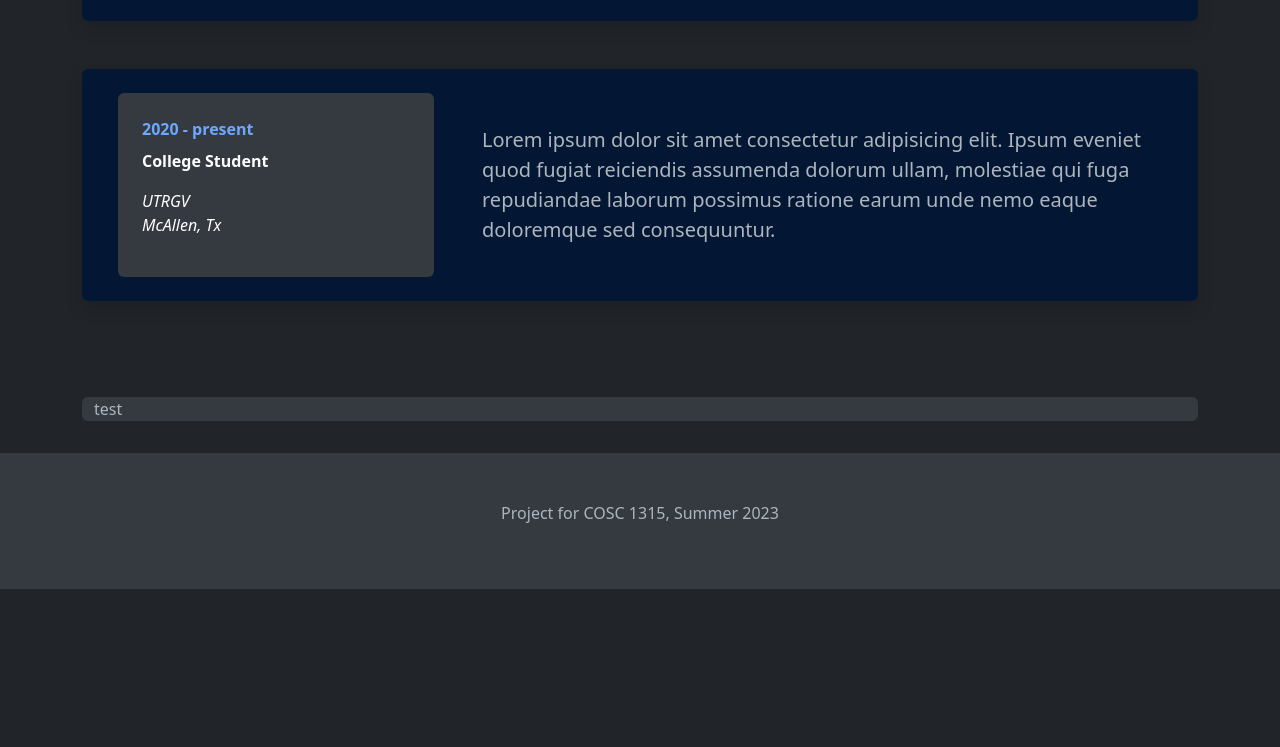
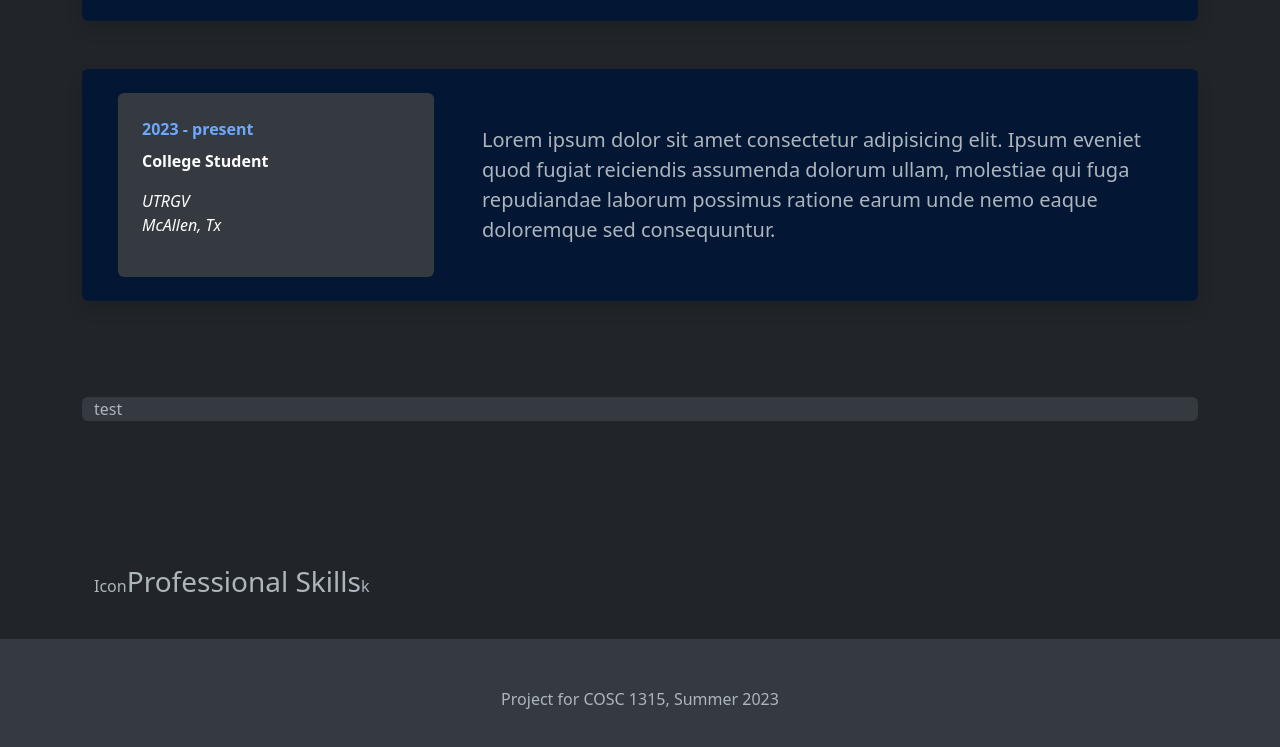
Before and after one commit to TheScientist777/The_Scientist777, a plain HTML site: page resume.html in a window 1280 px wide. Shown: the part 1393-2140 px from the top of the page. Before the commit the page ends 1982 px from the top, so only its background shows below. Drawn offline with nearby package versions, Linux system fonts and the light colour scheme.

Commit message:
Professional skills box template

```diff
--- a/resume.html
+++ b/resume.html
@@ -64,7 +64,7 @@
           <div class="row align-items-center gx-5">
             <div class="col text-center text-lg-start mb-4 mb-lg-0">
               <div class="bg-primary-subtle text-bg-secondary p-4 rounded">
-                <p class="text-warning fw-bold mb-2">2020 - 2021</p>
+                <p class="text-warning fw-bold mb-2">2012 - 2021</p>
                 <p class="fs-4 fw-bold">Assistant Manager</p>
                 <p class="fst-italic">South Texas Propane<br>Edinburg, USA</p>
               </div>
@@ -96,7 +96,7 @@
           <div class="row align-items-center gx-5">
             <div class="col text-center text-lg-start mb-4 mb-lg-0">
               <div class="bg-light-subtle text-bg-secondary p-4 rounded">
-                <p class="text-primary-emphasis fw-bold mb-2">2020 - present</p>
+                <p class="text-primary-emphasis fw-bold mb-2">2023 - present</p>
                 <p class=" fw-bold">College Student</p>
                 <p class="fst-italic">UTRGV<br>McAllen, Tx</p>
               </div>
@@ -106,6 +106,15 @@
         </div>
       </div>
       <div class="card mt-5 bg-light-subtle border-0 rounded">test</div>
+      <div class="card-body p-4"></div>
+      <div class="skills">
+<div class="skills-title d-flex align-items-center">
+  Icon
+  <h3>Professional Skills</h3>k
+      </div>
+      <div class="languages">
+
+      </div>
     </section>
   </main>
   <footer class="bg-light-subtle">
```
